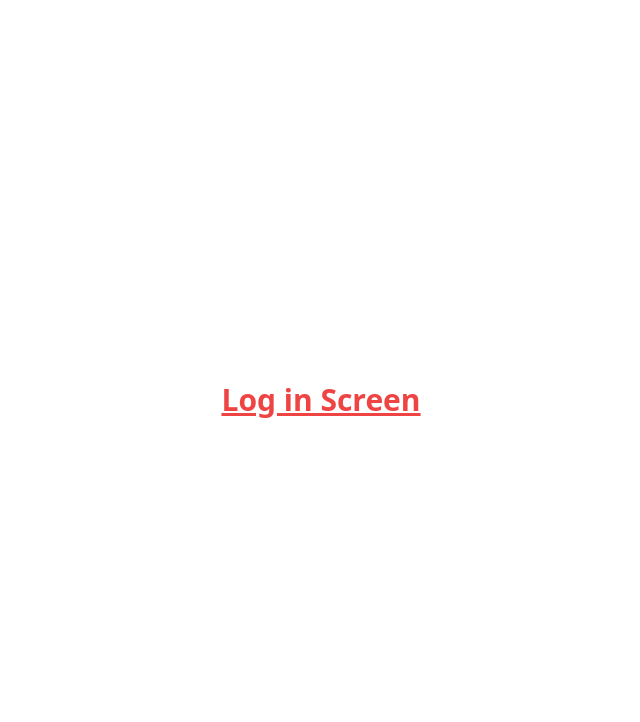
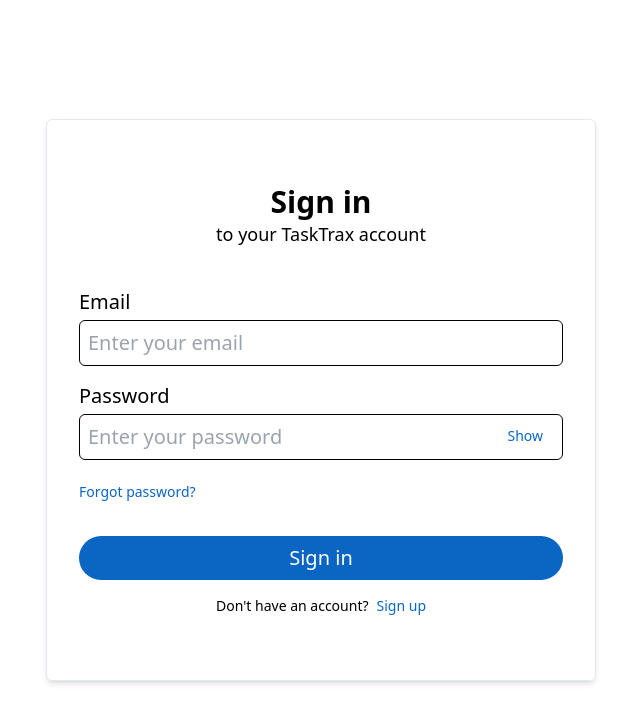
Before and after one commit to mikemarse/TaskTrax, a website: page index.html in a window 1280 px wide. Shown: the whole page, without its empty margins (319-959 px from the left). Drawn offline with nearby package versions, Linux system fonts and the light colour scheme; files that its build step writes are made by us from their sources.

Commit message:
Finished the UI for the login screen

```diff
--- a/index.html
+++ b/index.html
@@ -1,5 +1,5 @@
 <!doctype html>
-<html>
+<html lang="en-us">
 	<head>
 		<meta charset="UTF-8">
 		<meta name="viewport" content="width=device-width, initial-scale=1.0">
@@ -7,8 +7,38 @@
 		<link href="styles.css" rel="stylesheet"> <!--Don't know if I need this or the top one?-->
 	</head>
 	<body>
-		<div class="text-3xl text-red-500 font-bold underline flex justify-center items-center text-center h-screen">
-			Log in Screen
+		<div class="flex justify-center items-center h-screen">
+			<div class="border-slate-200 border rounded-md py-16 px-8 text-3xl shadow-md w-[550px]">
+				<div class=" text-center mb-10 font-bold">
+					Sign in
+					<p class="text-lg font-normal">to your TaskTrax account</p>
+				</div>
+				<form class="space-y-4 text-xl">
+					<div class="flex flex-col space-y-1">
+						<label for="email-label">Email</label>
+						<input type="email" placeholder="Enter your email" class="border border-black p-2 rounded-md outline-none" id="email-input">
+					</div>
+					<div class="flex flex-col space-y-1">
+						<label for="password-label">Password</label>
+						<div class="relative">
+							<input type="password" placeholder="Enter your password" class="border border-black p-2 rounded-md outline-none relative w-full pr-16 flex justify-center items-center" id="password-input">
+							<!--The button below will be used to show password-->
+							<button class="absolute top-[0px] right-2 p-3 text-sm m-auto text-[#0a66c2] hover:underline flex text-center items-center justify-center">Show</button>
+						</div>
+					</div>
+					<div>
+						<a href="/" class="text-[#0a66c2] visited:text-[#8344cc] text-sm">Forgot password?</a>
+					</div>
+					<div class="">
+						<button class="bg-[#0a66c2] text-white py-2 px-10 rounded-full w-full mt-4">Sign in</button>
+					</div>
+					<div class="flex justify-center items-center text-center space-x-2 text-sm">
+						<p>Don't have an account?</p>
+						<!--Maybe I can put a button and change to a Create an Account view instead of having an a tag could possibly do the same with Forgot Password-->
+						<a href="#" class="text-[#0a66c2] visited:text-[#8344cc]">Sign up</a>
+					</div>
+				</form>
+			</div>
 		</div>
 	</body>
 </html>
```
Also changed, not shown: package.json (+6 -3 lines), 1 other file.
